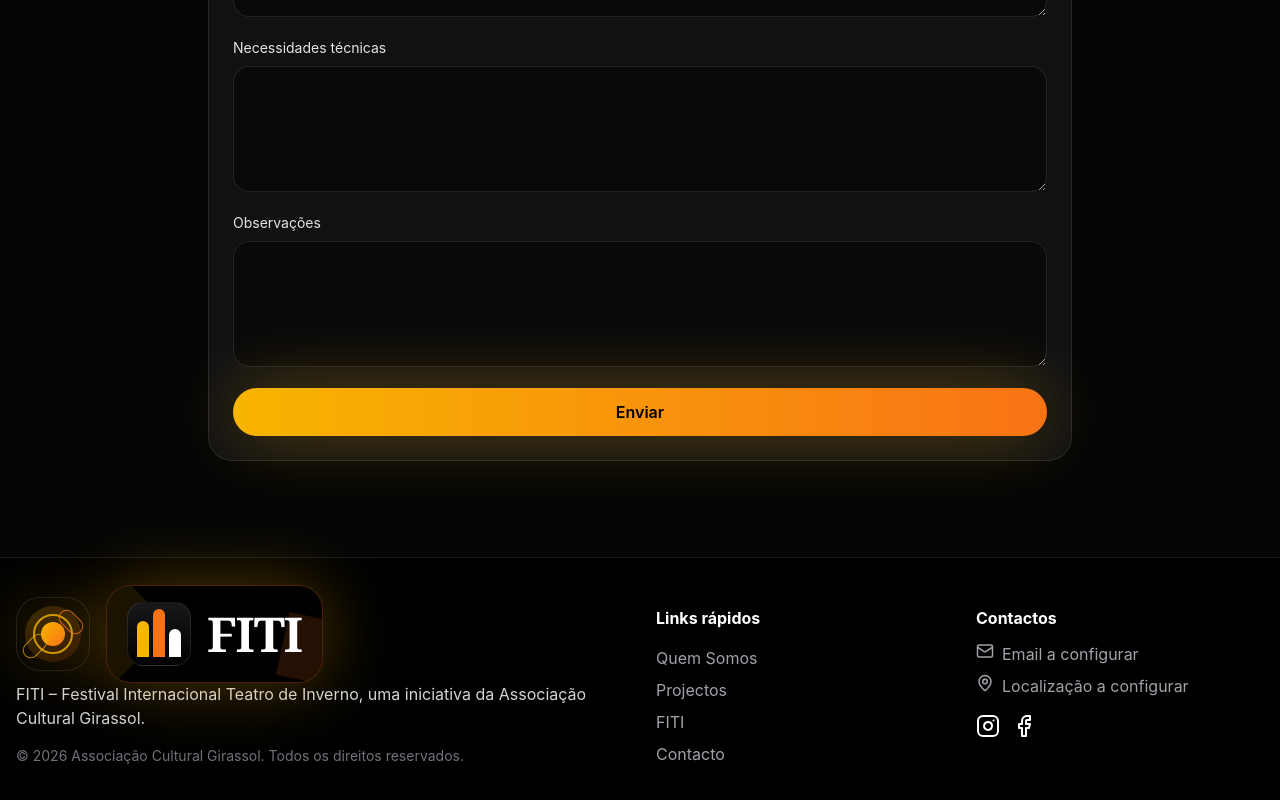
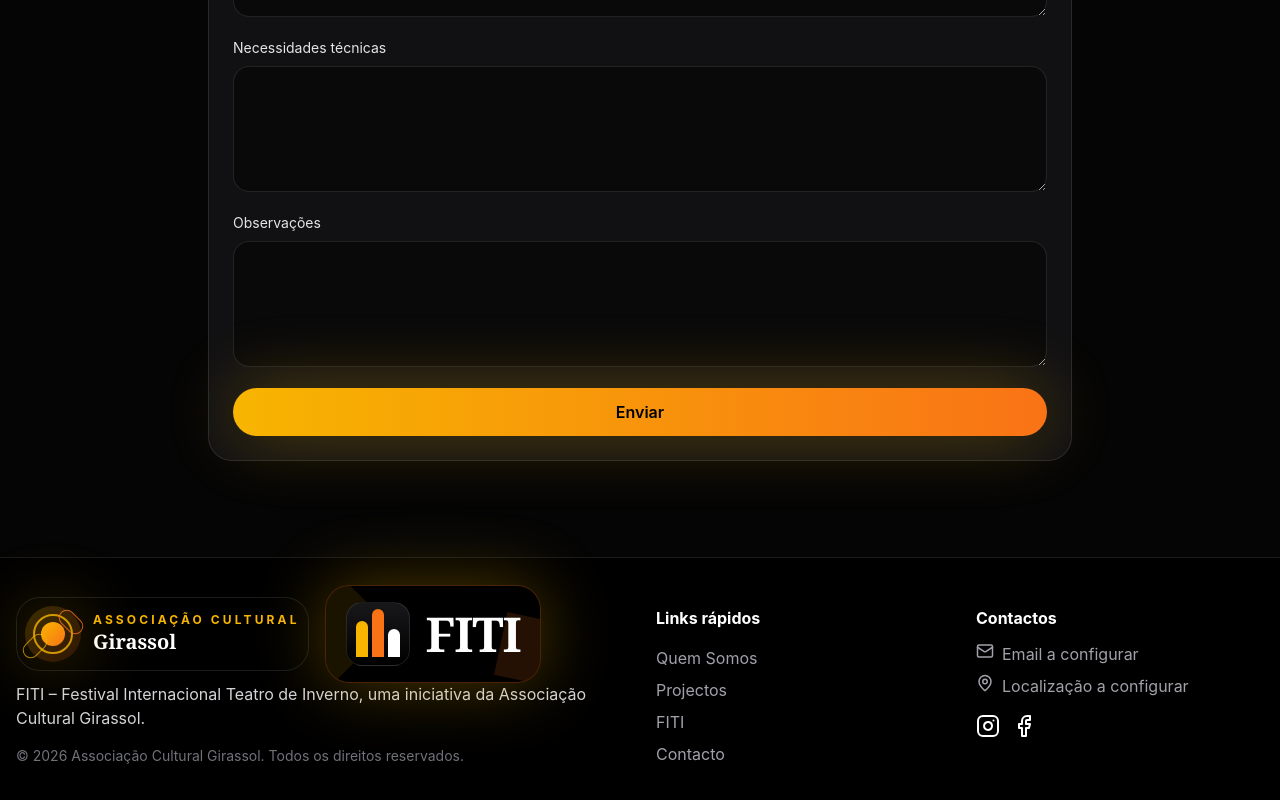
Before and after one commit to DC-t-spec/Associa-o-cultural-girassol, a Next.js app: page /fiti in a window 1280 px wide. Shown: the part 938-1738 px from the top of the page. Built offline with nearby package versions, Linux system fonts and the light colour scheme; no server answers; the database is empty.

Commit message:
Force public logos to render from CMS settings

```diff
--- /dev/null
+++ b/app/logo-test/page.tsx
@@ -0,0 +1,5 @@
+import { LogoTestClient } from '@/components/ui/LogoTestClient';
+
+export default function LogoTestPage() {
+  return <LogoTestClient />;
+}
--- a/components/fiti/FitiHero.tsx
+++ b/components/fiti/FitiHero.tsx
@@ -1,2 +1,2 @@
 import { Button } from '@/components/ui/Button'; import { AdminLogoLink } from '@/components/ui/AdminLogoLink'; import { FitiLogo } from '@/components/ui/FitiLogo'; import { ManagedLogo } from '@/components/ui/ManagedLogo'; import { VideoBackground } from '@/components/ui/VideoBackground'; import { fitiHero } from '@/lib/data'; import { getThemeSettings } from '@/lib/cms';
-export async function FitiHero(){const settings=await getThemeSettings();return <section id="fiti-inicio" className="relative flex min-h-screen items-center overflow-hidden pt-24"><VideoBackground src="/videos/fiti-hero.mp4"/><div className="absolute inset-0 bg-gradient-to-b from-black/60 via-black/72 to-black"/><div className="relative mx-auto max-w-7xl px-4"><AdminLogoLink href="/fiti#fiti-inicio" className="mb-8 inline-flex" ariaLabel="Ir para o início do FITI"><ManagedLogo debugLabel="FITI Hero" settingKey="fiti_logo_url" alt={settings.fiti_logo_alt} className="h-20 w-auto" fallback={<FitiLogo/>}/></AdminLogoLink><h1 className="max-w-5xl font-display text-5xl font-black text-white md:text-8xl">{fitiHero.title}</h1><p className="mt-6 max-w-2xl text-xl text-zinc-100">{fitiHero.subtitle}</p><p className="mt-5 max-w-3xl text-lg leading-8 text-zinc-300">{fitiHero.support}</p><div className="mt-9 flex flex-wrap gap-4"><Button href="#programacao">Ver programação</Button><Button href="#formularios" variant="ghost">Inscrever companhia</Button><Button href="#contacto" variant="ghost">Contactar organização</Button></div></div></section>}
+export async function FitiHero(){const settings=await getThemeSettings();return <section id="fiti-inicio" className="relative flex min-h-screen items-center overflow-hidden pt-24"><VideoBackground src="/videos/fiti-hero.mp4"/><div className="absolute inset-0 bg-gradient-to-b from-black/60 via-black/72 to-black"/><div className="relative mx-auto max-w-7xl px-4"><AdminLogoLink href="/fiti#fiti-inicio" className="mb-8 inline-flex" ariaLabel="Ir para o início do FITI"><ManagedLogo debugLabel="FITI Hero" settingKey="fiti_logo_url" alt="FITI – Festival Internacional Teatro de Inverno" className="h-20 w-auto object-contain" fallback={<FitiLogo/>}/></AdminLogoLink><h1 className="max-w-5xl font-display text-5xl font-black text-white md:text-8xl">{fitiHero.title}</h1><p className="mt-6 max-w-2xl text-xl text-zinc-100">{fitiHero.subtitle}</p><p className="mt-5 max-w-3xl text-lg leading-8 text-zinc-300">{fitiHero.support}</p><div className="mt-9 flex flex-wrap gap-4"><Button href="#programacao">Ver programação</Button><Button href="#formularios" variant="ghost">Inscrever companhia</Button><Button href="#contacto" variant="ghost">Contactar organização</Button></div></div></section>}
--- a/components/layout/Footer.tsx
+++ b/components/layout/Footer.tsx
@@ -1,2 +1,2 @@
 import Link from 'next/link'; import { Facebook, Instagram, Mail, MapPin } from 'lucide-react'; import { mandatoryFitiPhrase } from '@/lib/data'; import { FitiLogo } from '@/components/ui/FitiLogo'; import { GirassolLogo } from '@/components/ui/GirassolLogo'; import { ManagedLogo } from '@/components/ui/ManagedLogo'; import type { ThemeSettings } from '@/types/cms';
-export function Footer({settings}:{settings?:ThemeSettings}){return <footer className="border-t border-white/10 bg-black py-12"><div className="mx-auto grid max-w-7xl gap-8 px-4 md:grid-cols-4"><div className="md:col-span-2"><div className="mb-5 flex items-center gap-4"><ManagedLogo debugLabel="Footer Associação" settingKey="footer_logo_url" fallbackKeys={["site_logo_url"]} alt={settings?.site_logo_alt||'Associação Cultural Girassol'} className="h-14 w-auto" fallback={<GirassolLogo compact/>}/><ManagedLogo debugLabel="Footer FITI" settingKey="fiti_logo_url" alt={settings?.fiti_logo_alt||'FITI – Festival Internacional Teatro de Inverno'} className="h-14 w-auto" fallback={<FitiLogo compact/>}/></div><p className="text-zinc-300">{mandatoryFitiPhrase}</p><p className="mt-4 text-sm text-zinc-500">© 2026 Associação Cultural Girassol. Todos os direitos reservados.</p></div><div><h3 className="mb-3 font-bold text-white">Links rápidos</h3>{['Quem Somos','Projectos','FITI','Contacto'].map((x,i)=><Link className="block py-1 text-zinc-400 hover:text-sun" href={i===2?'/fiti':`/#${x.toLowerCase().replace(' ','-')}`} key={x}>{x}</Link>)}</div><div><h3 className="mb-3 font-bold text-white">Contactos</h3><p className="flex gap-2 text-zinc-400"><Mail size={18}/> Email a configurar</p><p className="mt-2 flex gap-2 text-zinc-400"><MapPin size={18}/> Localização a configurar</p><div className="mt-4 flex gap-3"><Instagram/><Facebook/></div></div></div></footer>}
+export function Footer({settings}:{settings?:ThemeSettings}){return <footer className="border-t border-white/10 bg-black py-12"><div className="mx-auto grid max-w-7xl gap-8 px-4 md:grid-cols-4"><div className="md:col-span-2"><div className="mb-5 flex items-center gap-4"><ManagedLogo debugLabel="Footer Associação" settingKey="footer_logo_url" fallbackKeys={["site_logo_url"]} alt="Associação Cultural Girassol" className="h-12 w-auto object-contain" fallback={<GirassolLogo/>}/><ManagedLogo debugLabel="Footer FITI" settingKey="fiti_logo_url" alt={settings?.fiti_logo_alt||'FITI – Festival Internacional Teatro de Inverno'} className="h-14 w-auto" fallback={<FitiLogo compact/>}/></div><p className="text-zinc-300">{mandatoryFitiPhrase}</p><p className="mt-4 text-sm text-zinc-500">© 2026 Associação Cultural Girassol. Todos os direitos reservados.</p></div><div><h3 className="mb-3 font-bold text-white">Links rápidos</h3>{['Quem Somos','Projectos','FITI','Contacto'].map((x,i)=><Link className="block py-1 text-zinc-400 hover:text-sun" href={i===2?'/fiti':`/#${x.toLowerCase().replace(' ','-')}`} key={x}>{x}</Link>)}</div><div><h3 className="mb-3 font-bold text-white">Contactos</h3><p className="flex gap-2 text-zinc-400"><Mail size={18}/> Email a configurar</p><p className="mt-2 flex gap-2 text-zinc-400"><MapPin size={18}/> Localização a configurar</p><div className="mt-4 flex gap-3"><Instagram/><Facebook/></div></div></div></footer>}
--- a/components/layout/Navbar.tsx
+++ b/components/layout/Navbar.tsx
@@ -1,4 +1,4 @@
 'use client';
 import Link from 'next/link'; import { useRouter } from 'next/navigation'; import { useEffect,useState } from 'react'; import { Button } from '@/components/ui/Button'; import { GirassolLogo } from '@/components/ui/GirassolLogo'; import { ManagedLogo } from '@/components/ui/ManagedLogo'; import { MobileMenu } from './MobileMenu'; import type { ThemeSettings } from '@/types/cms';
 const links=[{href:'/#quem-somos',label:'Quem Somos'},{href:'/#projectos',label:'Projectos'},{href:'/#noticias',label:'Notícias'},{href:'/#contacto',label:'Contacto'}];
-export function Navbar({settings}:{settings?:ThemeSettings}){const router=useRouter();const[scrolled,setScrolled]=useState(false);useEffect(()=>{const f=()=>setScrolled(scrollY>30);f();addEventListener('scroll',f);return()=>removeEventListener('scroll',f)},[]);return <header className={`fixed inset-x-0 top-0 z-40 transition ${scrolled?'bg-black/85 shadow-2xl backdrop-blur':'bg-transparent'}`}><div className="mx-auto flex max-w-7xl items-center justify-between px-4 py-3"><Link href="/#inicio" onDoubleClick={(event)=>{event.preventDefault();router.push('/admin');}} className="flex items-center gap-3"><ManagedLogo debugLabel="Navbar" settingKey="site_logo_url" alt={settings?.site_logo_alt||'Associação Cultural Girassol'} className="h-14 w-auto rounded-3xl border border-white/10 bg-black/35 p-2 backdrop-blur" fallback={<GirassolLogo compact className="p-1"/>}/><span className="hidden font-display text-xl font-bold text-white sm:block">Girassol</span></Link><nav className="hidden items-center gap-5 text-sm text-zinc-200 md:flex">{links.map(l=><Link className="hover:text-sun" key={l.href} href={l.href}>{l.label}</Link>)}<Button href="/fiti" className="px-5 py-2">FITI</Button></nav><MobileMenu links={[...links,{href:'/fiti',label:'FITI'}]}/></div></header>}
+export function Navbar({settings}:{settings?:ThemeSettings}){const router=useRouter();const[scrolled,setScrolled]=useState(false);useEffect(()=>{const f=()=>setScrolled(scrollY>30);f();addEventListener('scroll',f);return()=>removeEventListener('scroll',f)},[]);return <header className={`fixed inset-x-0 top-0 z-40 transition ${scrolled?'bg-black/85 shadow-2xl backdrop-blur':'bg-transparent'}`}><div className="mx-auto flex max-w-7xl items-center justify-between px-4 py-3"><Link href="/#inicio" onDoubleClick={(event)=>{event.preventDefault();router.push('/admin');}} className="flex items-center gap-3"><ManagedLogo debugLabel="Navbar" settingKey="site_logo_url" alt="Associação Cultural Girassol" className="h-12 w-auto object-contain" fallback={<GirassolLogo/>}/><span className="hidden font-display text-xl font-bold text-white sm:block">Girassol</span></Link><nav className="hidden items-center gap-5 text-sm text-zinc-200 md:flex">{links.map(l=><Link className="hover:text-sun" key={l.href} href={l.href}>{l.label}</Link>)}<Button href="/fiti" className="px-5 py-2">FITI</Button></nav><MobileMenu links={[...links,{href:'/fiti',label:'FITI'}]}/></div></header>}
--- a/components/sections/Hero.tsx
+++ b/components/sections/Hero.tsx
@@ -1,2 +1,2 @@
 import { Button } from '@/components/ui/Button'; import { AdminLogoLink } from '@/components/ui/AdminLogoLink'; import { GirassolLogo } from '@/components/ui/GirassolLogo'; import { ManagedLogo } from '@/components/ui/ManagedLogo'; import { VideoBackground } from '@/components/ui/VideoBackground'; import { hero } from '@/lib/data'; import { getThemeSettings } from '@/lib/cms';
-export async function Hero(){const settings=await getThemeSettings();return <section id="inicio" className="relative flex min-h-screen items-center overflow-hidden pt-24"><VideoBackground src="/videos/girassol-hero.mp4"/><div className="absolute inset-0 bg-gradient-to-b from-black/60 via-black/70 to-black"/><div className="relative mx-auto max-w-7xl px-4"><AdminLogoLink href="/#inicio" className="mb-8 inline-flex"><ManagedLogo debugLabel="Hero" settingKey="hero_logo_url" fallbackKeys={["site_logo_url"]} alt={settings.site_logo_alt} className="h-16 w-auto" fallback={<GirassolLogo/>}/></AdminLogoLink><p className="mb-3 text-sm font-bold uppercase tracking-[.4em] text-sun">Teatro • juventude • memória</p><h1 className="max-w-4xl font-display text-6xl font-black text-white md:text-8xl">{hero.title}</h1><p className="mt-6 max-w-2xl text-xl text-zinc-100">{hero.subtitle}</p><p className="mt-5 max-w-3xl text-lg leading-8 text-zinc-300">{hero.support}</p><div className="mt-9 flex flex-wrap gap-4"><Button href="#quem-somos">{hero.primary}</Button><Button href="/fiti" variant="ghost">{hero.secondary}</Button></div></div></section>}
+export async function Hero(){const settings=await getThemeSettings();return <section id="inicio" className="relative flex min-h-screen items-center overflow-hidden pt-24"><VideoBackground src="/videos/girassol-hero.mp4"/><div className="absolute inset-0 bg-gradient-to-b from-black/60 via-black/70 to-black"/><div className="relative mx-auto max-w-7xl px-4"><AdminLogoLink href="/#inicio" className="mb-8 inline-flex"><ManagedLogo debugLabel="Hero" settingKey="hero_logo_url" fallbackKeys={["site_logo_url"]} alt="Associação Cultural Girassol" className="h-16 w-auto object-contain" fallback={<GirassolLogo/>}/></AdminLogoLink><p className="mb-3 text-sm font-bold uppercase tracking-[.4em] text-sun">Teatro • juventude • memória</p><h1 className="max-w-4xl font-display text-6xl font-black text-white md:text-8xl">{hero.title}</h1><p className="mt-6 max-w-2xl text-xl text-zinc-100">{hero.subtitle}</p><p className="mt-5 max-w-3xl text-lg leading-8 text-zinc-300">{hero.support}</p><div className="mt-9 flex flex-wrap gap-4"><Button href="#quem-somos">{hero.primary}</Button><Button href="/fiti" variant="ghost">{hero.secondary}</Button></div></div></section>}
--- /dev/null
+++ b/components/ui/LogoTestClient.tsx
@@ -0,0 +1,59 @@
+'use client';
+
+import { ManagedLogo } from '@/components/ui/ManagedLogo';
+import { GirassolLogo } from '@/components/ui/GirassolLogo';
+import { FitiLogo } from '@/components/ui/FitiLogo';
+import { useThemeSettings } from '@/hooks/useThemeSettings';
+import { isSupabaseConfigured } from '@/lib/supabase';
+import { toSafeString } from '@/lib/utils';
+
+const logoKeys = ['site_logo_url', 'fiti_logo_url', 'animated_logo_url'] as const;
+
+function DirectImage({ label, url }: { label: string; url: string }) {
+  return (
+    <div className="rounded-3xl border border-white/10 bg-black/40 p-4">
+      <h2 className="mb-3 font-bold text-sun">{label}</h2>
+      {url ? <img src={url} alt={label} className="max-h-40 w-auto object-contain" data-direct-logo-url={url} /> : <p className="text-zinc-400">URL vazia</p>}
+    </div>
+  );
+}
+
+export function LogoTestClient() {
+  const { settings, loading, error } = useThemeSettings();
+  const values = Object.fromEntries(logoKeys.map((key) => [key, toSafeString(settings[key]).trim()])) as Record<(typeof logoKeys)[number], string>;
+
+  return (
+    <main className="min-h-screen bg-zinc-950 px-4 py-10 text-white">
+      <div className="mx-auto max-w-5xl space-y-6">
+        <div>
+          <h1 className="font-display text-4xl font-black text-sun">Teste visual dos logotipos CMS</h1>
+          <p className="mt-2 text-zinc-300">Rota pública estática: /logo-test/</p>
+        </div>
+
+        <section className="rounded-3xl border border-white/10 bg-black/40 p-5 text-sm">
+          <p>Supabase configurado: <b>{isSupabaseConfigured ? 'sim' : 'não'}</b></p>
+          <p>theme_settings carregado: <b>{!loading && !error ? 'sim' : 'não'}</b></p>
+          {error && <p className="text-red-300">Erro: {error}</p>}
+          {logoKeys.map((key) => <p key={key} className="break-all"><span className="text-sun">{key}</span>: {values[key] || 'vazio'}</p>)}
+        </section>
+
+        <section className="grid gap-4 md:grid-cols-3">
+          <DirectImage label="Imagem directa site_logo_url" url={values.site_logo_url} />
+          <DirectImage label="Imagem directa fiti_logo_url" url={values.fiti_logo_url} />
+          <DirectImage label="Imagem directa animated_logo_url" url={values.animated_logo_url} />
+        </section>
+
+        <section className="grid gap-4 md:grid-cols-2">
+          <div className="rounded-3xl border border-white/10 bg-black/40 p-4">
+            <h2 className="mb-3 font-bold text-sun">ManagedLogo site_logo_url</h2>
+            <ManagedLogo settingKey="site_logo_url" alt="Associação Cultural Girassol" className="h-24 w-auto object-contain" fallback={<GirassolLogo />} />
+          </div>
+          <div className="rounded-3xl border border-white/10 bg-black/40 p-4">
+            <h2 className="mb-3 font-bold text-sun">ManagedLogo fiti_logo_url</h2>
+            <ManagedLogo settingKey="fiti_logo_url" alt="FITI – Festival Internacional Teatro de Inverno" className="h-24 w-auto object-contain" fallback={<FitiLogo />} />
+          </div>
+        </section>
+      </div>
+    </main>
+  );
+}
--- a/components/ui/ManagedLogo.tsx
+++ b/components/ui/ManagedLogo.tsx
@@ -21,32 +21,31 @@ type ManagedLogoProps = {
 function safeLogoUrl(value: unknown) {
   const url = isNonEmptyString(value) ? toSafeString(value).trim() : '';
   if (!url) return '';
+  if (url.startsWith('/')) return url;
 
   try {
-    if (url.startsWith('/')) return url;
     const parsed = new URL(url);
-    return parsed.protocol === 'http:' || parsed.protocol === 'https:' || parsed.protocol === 'data:' ? url : '';
+    return parsed.protocol === 'http:' || parsed.protocol === 'https:' ? url : '';
   } catch {
     return '';
   }
 }
 
-function withCacheBust(url: string, updatedAt?: string) {
-  if (!updatedAt || url.startsWith('data:') || url.startsWith('/')) return url;
-  try {
-    const parsed = new URL(url);
-    parsed.searchParams.set('v', updatedAt);
-    return parsed.toString();
-  } catch {
-    return url;
+function findCmsLogo(settings: Record<string, unknown>, settingKey?: string, fallbackKeys: string[] = []) {
+  const keys = [settingKey, ...fallbackKeys].filter(Boolean) as string[];
+
+  for (const key of keys) {
+    const url = safeLogoUrl(settings[key]);
+    if (url) return { key, url };
   }
+
+  return { key: '', url: '' };
 }
 
 export function ManagedLogo({
   settingKey,
   fallbackKeys = [],
   fallback,
-  src,
   alt,
   className,
   imageClassName,
@@ -55,41 +54,51 @@ export function ManagedLogo({
   children,
   debugLabel,
 }: ManagedLogoProps) {
-  const { settings, updatedAtMap } = useThemeSettings();
-  const keys = useMemo(() => [settingKey, ...fallbackKeys].filter(Boolean) as string[], [settingKey, fallbackKeys]);
-  const usedKey = keys.find((key) => safeLogoUrl(settings[key]));
-  const primaryUrl = settingKey ? safeLogoUrl(settings[settingKey]) : '';
-  const fallbackUrl = fallbackKeys.map((key) => safeLogoUrl(settings[key])).find(Boolean) ?? '';
-  const rawUrl = primaryUrl || fallbackUrl || safeLogoUrl(src);
-  const url = withCacheBust(rawUrl, usedKey ? updatedAtMap[usedKey] : undefined);
+  const { settings } = useThemeSettings();
+  const orderedFallbackKeys = useMemo(() => fallbackKeys, [fallbackKeys]);
+  const cmsLogo = findCmsLogo(settings, settingKey, orderedFallbackKeys);
   const [failedUrl, setFailedUrl] = useState('');
+  const hasCmsLogo = Boolean(cmsLogo.url) && failedUrl !== cmsLogo.url;
+  const mode = hasCmsLogo ? 'cms' : 'fallback';
 
   useEffect(() => {
     setFailedUrl('');
-  }, [url]);
-
-  const mode = !url || failedUrl === url ? 'fallback' : 'imagem real';
+  }, [cmsLogo.url]);
 
   useEffect(() => {
     if (typeof window === 'undefined') return;
     window.dispatchEvent(
       new CustomEvent('theme-logo-debug', {
         detail: {
-          id: debugLabel ?? settingKey ?? 'direct-src',
-          key: settingKey ?? 'direct-src',
+          id: debugLabel ?? settingKey ?? 'managed-logo',
+          key: settingKey ?? '',
           mode,
-          usedKey: usedKey ?? '',
-          url: mode === 'imagem real' ? url : '',
+          usedKey: hasCmsLogo ? cmsLogo.key : '',
+          url: hasCmsLogo ? cmsLogo.url : '',
         },
       }),
     );
-  }, [debugLabel, settingKey, mode, usedKey, url]);
+  }, [cmsLogo.key, cmsLogo.url, debugLabel, hasCmsLogo, mode, settingKey]);
 
-  if (mode === 'fallback') return <span className={cn('inline-flex items-center', className)}>{fallback ?? children}</span>;
+  if (!hasCmsLogo) {
+    return (
+      <span className={cn('inline-flex items-center', className)} data-logo-key={settingKey ?? ''} data-logo-url="" data-logo-mode="fallback">
+        {fallback ?? children}
+      </span>
+    );
+  }
 
   return (
-    <span className={cn('inline-flex items-center', className)}>
-      <img src={url} alt={alt} width={width} height={height} className={cn('max-h-24 w-auto object-contain', imageClassName)} onError={() => setFailedUrl(url)} />
-    </span>
+    <img
+      src={cmsLogo.url}
+      alt={alt}
+      width={width}
+      height={height}
+      className={cn(className, 'object-contain', imageClassName)}
+      data-logo-key={cmsLogo.key}
+      data-logo-url={cmsLogo.url}
+      data-logo-mode="cms"
+      onError={() => setFailedUrl(cmsLogo.url)}
+    />
   );
 }
```
